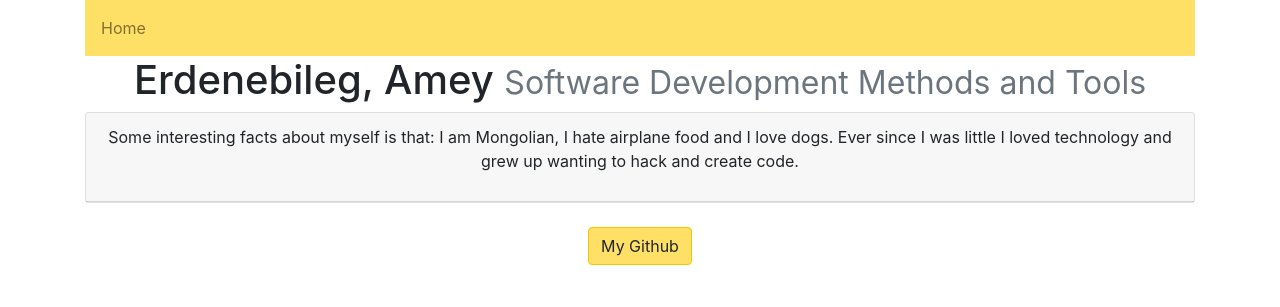
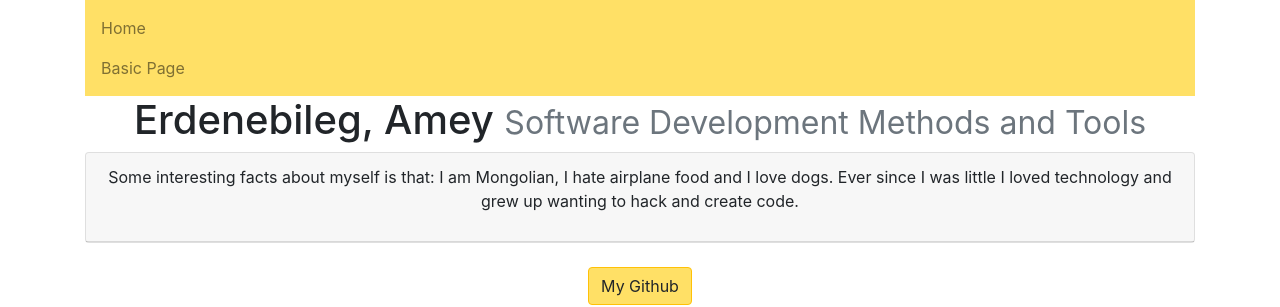
Before and after one commit to ameyerd/mypage-Amey, a plain HTML site: page mypage_bootstrap.html in a window 1280 px wide. Shown: the top 307 px of the page. Drawn offline with nearby package versions, Linux system fonts and the light colour scheme.

Commit message:
navbar changes

```diff
--- a/mypage_bootstrap.html
+++ b/mypage_bootstrap.html
@@ -26,7 +26,10 @@
         <nav class="navbar navbar-light" style="background-color: #ffe066;">
           <ul class="navbar-nav">
             <li class="nav-item">
-              <a class="nav-link" href="mypage_bootstrap.html">Home</a>
+              <a class="nav-link" href="#">Home</a>
+            </li>
+            <li class="nav-item">
+              <a class="nav-link" href="mypage.html">Basic Page</a>
             </li>
           </ul>
         </nav>
```
